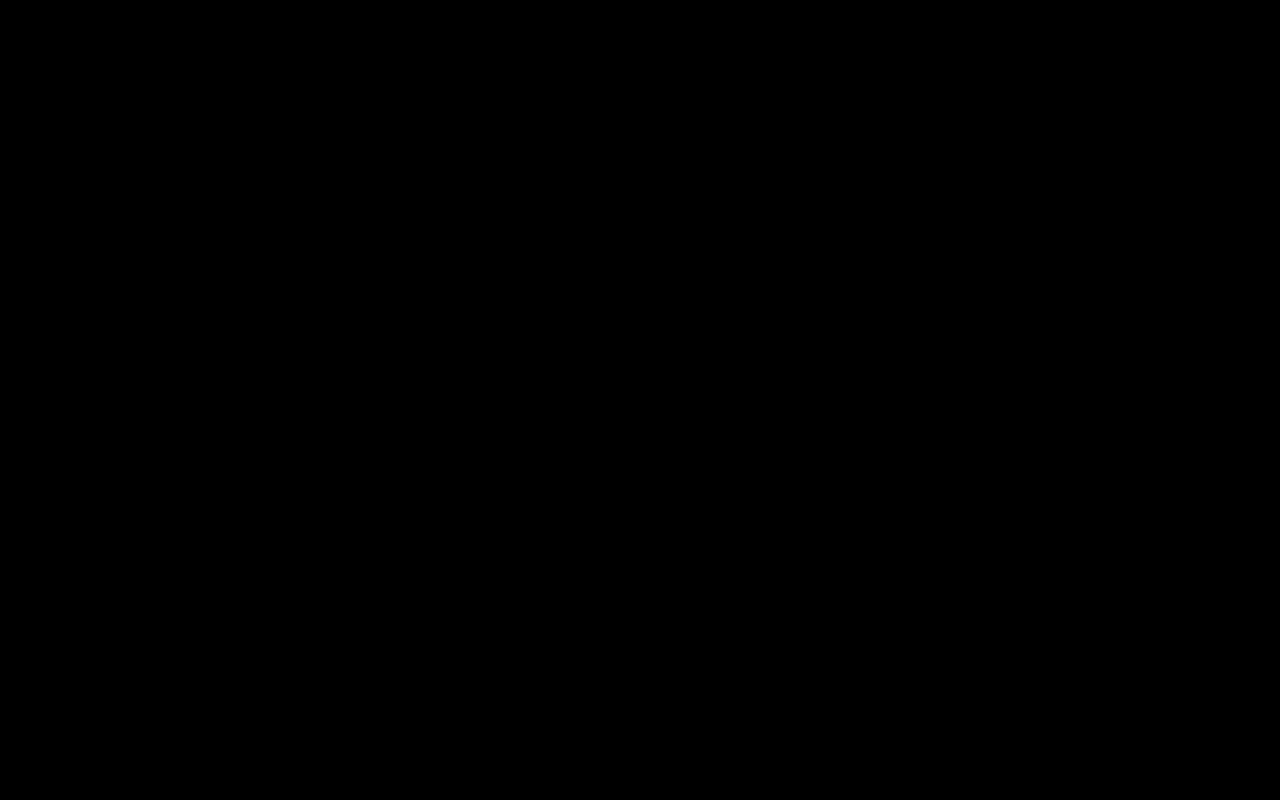
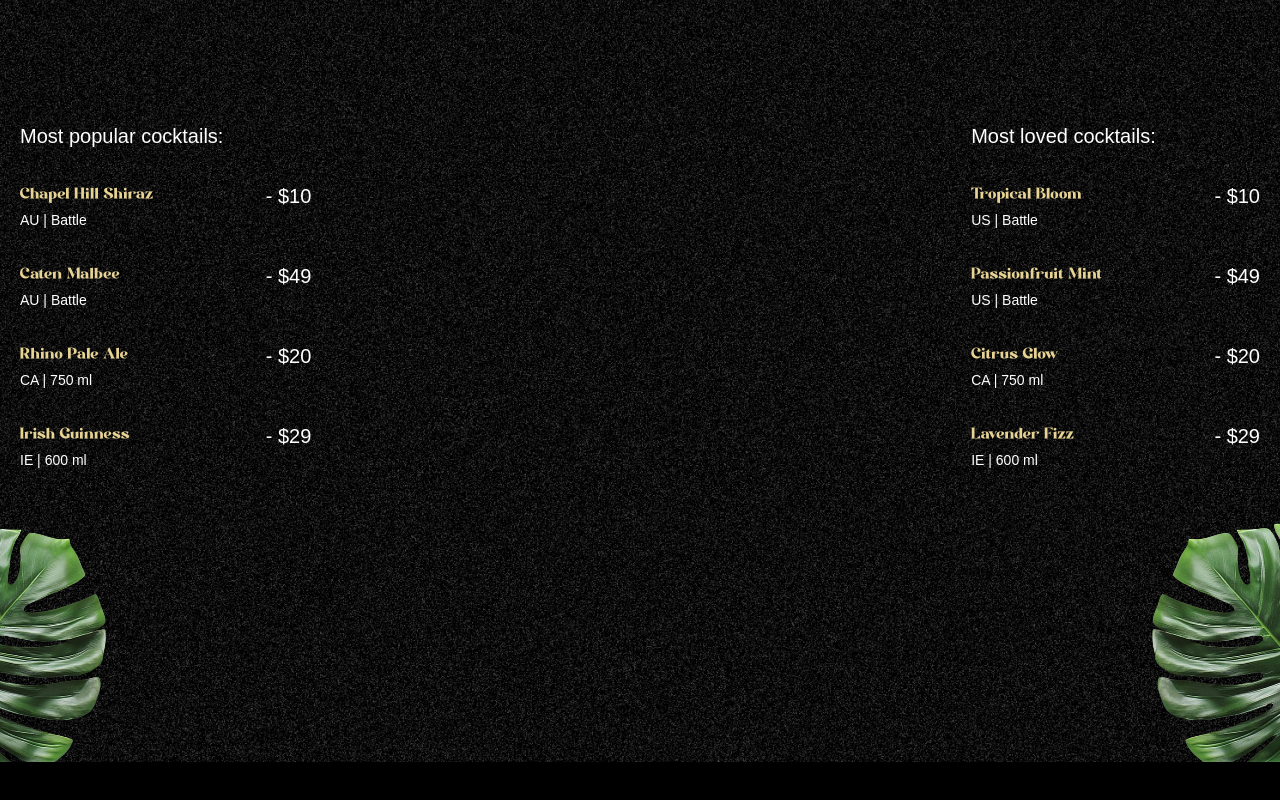
Before and after one commit to Sid-Designs/Mocktail-Page, a React (Vite) app: page / in a window 1280 px wide. Shown: the part 838-1638 px from the top of the page. After the commit the page ends 1600 px from the top, so only its background shows below. Built offline with nearby package versions, Linux system fonts and the light colour scheme; a web font is replaced by a local one.

Commit message:
Cocktail Section Added

```diff
--- a/src/App.jsx
+++ b/src/App.jsx
@@ -3,15 +3,15 @@ import { ScrollTrigger, SplitText } from 'gsap/all';
 import { gsap } from 'gsap';
 import Navbar from './components/Navbar';
 import Hero from './components/Hero';
+import Cocktails from './components/Cocktails';
 gsap.registerPlugin(ScrollTrigger, SplitText);
 
 const App = () => {
   return (
     <main>
-      <Navbar/>
-      <Hero/>
-      <div className='h-dvh bg-black'></div>
-      <div className='h-dvh bg-black'></div>
+      <Navbar />
+      <Hero />
+      <Cocktails />
     </main>
   )
 }
--- /dev/null
+++ b/src/components/Cocktails.jsx
@@ -0,0 +1,64 @@
+import React from 'react'
+import { cocktailLists, mockTailLists } from '../../constants'
+import { useGSAP } from '@gsap/react'
+import gsap from 'gsap'
+
+const Cocktails = () => {
+    useGSAP(() => {
+        const leftLeaf = document.querySelector('#c-left-leaf');
+        const rightLeaf = document.querySelector('#c-right-leaf');
+
+        const leafTl = gsap.timeline({
+            scrollTrigger: {
+                trigger: '#cocktails',
+                start: 'top 30%',
+                end: 'bottom 80%',
+                scrub: true,
+            }
+        })
+
+        leafTl.from(leftLeaf, { x: -100, y: 0 }, 0)
+            .from(rightLeaf, { x: 100, y: 0 }, 0)
+    }, [])
+    return (
+        <>
+            <section id='cocktails' className='noisy'>
+                <img src="/images/cocktail-left-leaf.png" alt="left-leaf" id="c-left-leaf" />
+                <img src="/images/cocktail-right-leaf.png" alt="right-leaf" id="c-right-leaf" />
+
+                <div className='list'>
+                    <div className='popular'>
+                        <h2>Most popular cocktails:</h2>
+                        <ul>
+                            {cocktailLists.map(({ name, country, detail, price }) => (
+                                <li key={name}>
+                                    <div className='md:me-28'>
+                                        <h3>{name}</h3>
+                                        <p>{country} | {detail}</p>
+                                    </div>
+                                    <span>- {price}</span>
+                                </li>
+                            ))}
+                        </ul>
+                    </div>
+                    <div className='loved'>
+                        <h2>Most loved cocktails:</h2>
+                        <ul>
+                            {mockTailLists.map(({ name, country, detail, price }) => (
+                                <li key={name}>
+                                    <div className='md:me-28'>
+                                        <h3>{name}</h3>
+                                        <p>{country} | {detail}</p>
+                                    </div>
+                                    <span>- {price}</span>
+                                </li>
+                            ))}
+                        </ul>
+                    </div>
+                </div>
+            </section>
+        </>
+    )
+}
+
+export default Cocktails
```
